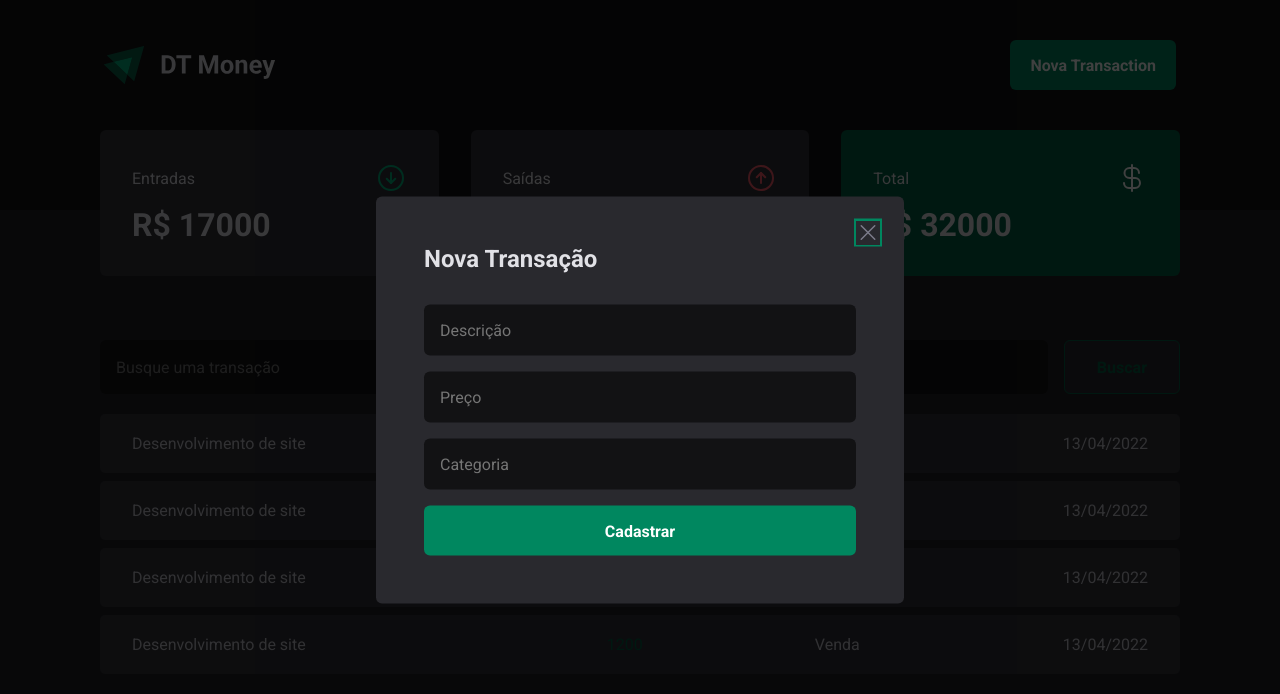
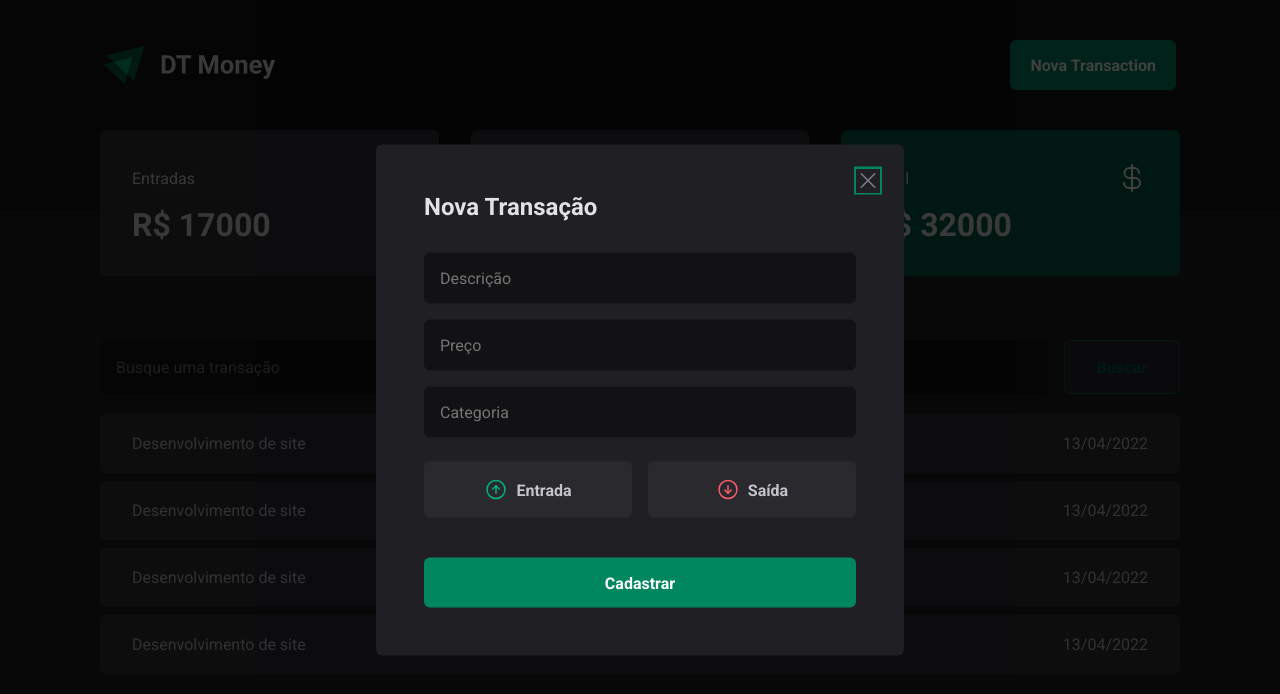
Before and after one commit to Anathangv/reactjs_ignitecourse_dt_money, a React (Vite) app: page / in a window 1280 px wide. Both pictures are taken after a click on the button "Nova Transaction". Shown: the top 694 px of the page. Built offline with nearby package versions, Linux system fonts and the light colour scheme.

Commit message:
feat: replace button for radio group in the new transaction modal

```diff
--- a/package.json
+++ b/package.json
@@ -11,6 +11,7 @@
   },
   "dependencies": {
     "@radix-ui/react-dialog": "^1.0.2",
+    "@radix-ui/react-radio-group": "^1.1.0",
     "phosphor-icons": "^1.4.2",
     "phosphor-react": "^1.4.1",
     "react": "^18.2.0",
--- a/src/components/NewTransactionModal/index.tsx
+++ b/src/components/NewTransactionModal/index.tsx
@@ -1,6 +1,12 @@
 import * as Dialog from '@radix-ui/react-dialog'
-import { X } from 'phosphor-react'
-import { CloseButton, Content, Overlay } from './styles'
+import { ArrowCircleDown, ArrowCircleUp, X } from 'phosphor-react'
+import {
+  CloseButton,
+  Content,
+  Overlay,
+  TypeTransactionButton,
+  TypeTransactionContainer,
+} from './styles'
 
 export function NewTransactionModal() {
   return (
@@ -17,6 +23,18 @@
           <input type="text" placeholder="Descrição" required />
           <input type="number" placeholder="Preço" required />
           <input type="text" placeholder="Categoria" required />
+
+          <TypeTransactionContainer>
+            <TypeTransactionButton variant="income" value="income">
+              <ArrowCircleUp size={24} />
+              Entrada
+            </TypeTransactionButton>
+            <TypeTransactionButton variant="outcome" value="outcome">
+              <ArrowCircleDown size={24} />
+              Saída
+            </TypeTransactionButton>
+          </TypeTransactionContainer>
+
           <button type="submit">Cadastrar</button>
         </form>
       </Content>
--- a/src/components/NewTransactionModal/styles.ts
+++ b/src/components/NewTransactionModal/styles.ts
@@ -1,5 +1,6 @@
 import styled from 'styled-components'
 import * as Dialog from '@radix-ui/react-dialog'
+import * as RadioGroup from '@radix-ui/react-radio-group'
 
 export const Overlay = styled(Dialog.Overlay)`
   position: fixed;
@@ -13,7 +14,7 @@
   min-width: 33rem;
   border-radius: 6px;
   padding: 3rem;
-  background-color: ${(props) => props.theme['gray-700']};
+  background-color: ${(props) => props.theme['gray-800']};
 
   position: fixed;
   top: 50%;
@@ -36,6 +37,7 @@
     }
 
     button[type='submit'] {
+      margin-top: 1.5rem;
       height: 50px;
       padding: 1rem 0;
       border-radius: 6px;
@@ -64,3 +66,58 @@
   color: ${(props) => props.theme['gray-500']};
   cursor: pointer;
 `
+
+export const TypeTransactionContainer = styled(RadioGroup.Root)`
+  width: 100%;
+  margin-top: 0.5rem;
+  display: grid;
+  grid-template-columns: repeat(2, 1fr);
+  gap: 1rem;
+`
+interface TypeTransactionButtonProps {
+  variant: 'income' | 'outcome'
+}
+
+// eslint-disable-next-line prettier/prettier
+export const TypeTransactionButton = styled(RadioGroup.Item)<TypeTransactionButtonProps>`
+  display: flex;
+  justify-content: center;
+  align-items: center;
+  gap: 0.5rem;
+  padding: 1rem 0;
+  border: 0;
+  border-radius: 6px;
+  background-color: ${(props) => props.theme['gray-700']};
+  color: ${(props) => props.theme['gray-300']};
+  font-weight: bold;
+  cursor: pointer;
+
+  &:hover {
+    background-color: ${(props) => props.theme['gray-600']};
+    transition: background-color 0.2s;
+  }
+
+  svg {
+    color: ${(props) =>
+      props.variant === 'income'
+        ? props.theme['green-300']
+        : props.theme['red-300']};
+  }
+
+  &[data-state='checked'] {
+    color: ${(props) => props.theme.white};
+    background: ${(props) =>
+      props.variant === 'income'
+        ? props.theme['green-500']
+        : props.theme['red-500']};
+
+    svg {
+      color: ${(props) => props.theme.white};
+    }
+  }
+
+  &[data-state='unchecked']:hover {
+    transition: background-color 0.2s;
+    background: ${(props) => props.theme['gray-600']};
+  }
+`
--- a/src/pages/Home/index.tsx
+++ b/src/pages/Home/index.tsx
@@ -12,6 +12,7 @@
  - phosphor icons
  - radix-ui
   - react-dialog
+  - react-radio-group
 */
 type TransactionTypes = 'Income' | 'Expense'
 
```
Also changed, not shown: 1 other file (tests, documents, lock files or other folders).
